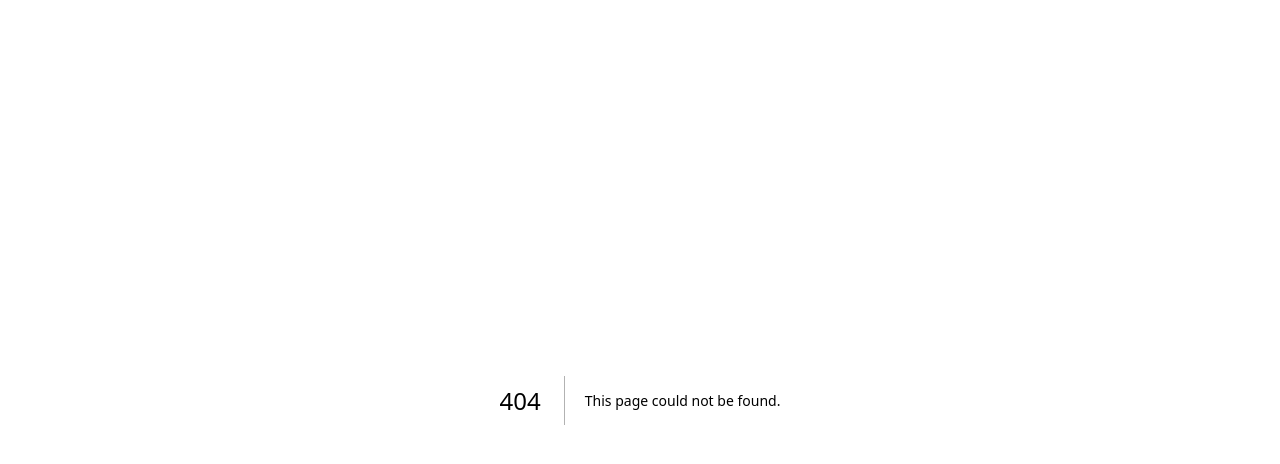
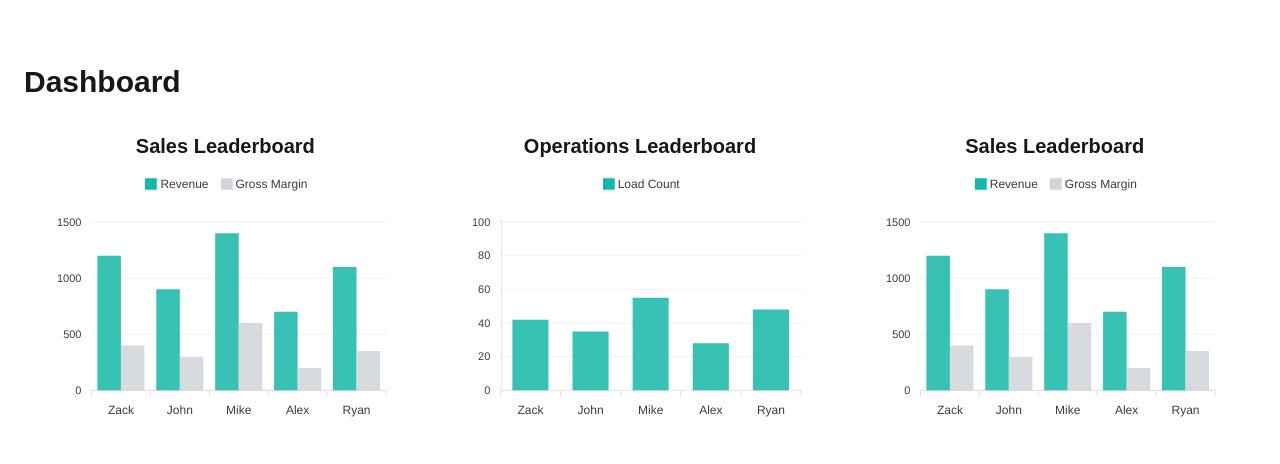
Before and after one commit to FalseF/Hive-Frontend, a Next.js app: page /graph-page in a window 1280 px wide. Before the commit this address had no page. Shown: the top 464 px of the page. Built offline with nearby package versions, Linux system fonts and the light colour scheme.

Commit message:
add apexchars graph view

```diff
--- a/package.json
+++ b/package.json
@@ -9,10 +9,12 @@
     "lint": "eslint"
   },
   "dependencies": {
+    "apexcharts": "^5.3.6",
     "axios": "^1.12.1",
     "jwt-decode": "^4.0.0",
     "next": "15.5.3",
     "react": "^18.2.0",
+    "react-apexcharts": "^1.9.0",
     "react-dom": "^18.2.0",
     "react-hot-toast": "^2.6.0",
     "react-icons": "^5.5.0",
--- /dev/null
+++ b/src/app/graph-page/page.tsx
@@ -0,0 +1,168 @@
+
+"use client";
+
+import Chart from 'react-apexcharts';
+
+const salesData = [
+  { name: 'Zack', revenue: 1200, grossMargin: 400 },
+  { name: 'John', revenue: 900, grossMargin: 300 },
+  { name: 'Mike', revenue: 1400, grossMargin: 600 },
+  { name: 'Alex', revenue: 700, grossMargin: 200 },
+  { name: 'Ryan', revenue: 1100, grossMargin: 350 },
+];
+
+const operationsData = [
+  { name: 'Zack', loadCount: 42 },
+  { name: 'John', loadCount: 35 },
+  { name: 'Mike', loadCount: 55 },
+  { name: 'Alex', loadCount: 28 },
+  { name: 'Ryan', loadCount: 48 },
+];
+
+const RevenueChart = () => {
+  const options: ApexCharts.ApexOptions = {
+    chart: {
+      type: 'bar',
+      toolbar: { show: false },
+    },
+    plotOptions: {
+      bar: {
+        columnWidth: '80%',
+        borderRadius: 0,
+      },
+    },
+    colors: ['#14b8a6', '#d1d5db'], // teal & gray
+    dataLabels: {
+      enabled: false,
+    },
+    grid: {
+      strokeDashArray: 1,
+
+    },
+    xaxis: {
+      categories: salesData.map(x => x.name),
+    },
+    yaxis: {
+      tickAmount: 5,
+    },
+    legend: {
+      position: 'top',
+    },
+  };
+
+  const series = [
+    {
+      name: 'Revenue',
+      data: salesData.map(x => x.revenue),
+    },
+    {
+      name: 'Gross Margin',
+      data: salesData.map(x => x.grossMargin),
+    },
+  ];
+
+  return (
+    <div className="bg-white p-4 rounded-lg">
+      <h2 className="text-xl text-center font-semibold mb-2">
+        Sales Leaderboard
+      </h2>
+
+      <Chart
+        options={options}
+        series={series}
+        type="bar"
+        height={260}
+      />
+    </div>
+  );
+};
+
+const OperationsChart = () => {
+  const options: ApexCharts.ApexOptions = {
+    chart: {
+      type: 'bar',
+      toolbar: { show: false },
+    },
+    plotOptions: {
+      bar: {
+        columnWidth: '60%',
+        borderRadius: 0,
+      },
+    },
+    colors: ['#14b8a6'],
+    dataLabels: {
+      enabled: false,
+    },
+    grid: {
+      strokeDashArray: 1,
+    },
+    states: {
+      hover: {
+        filter: {
+          type: 'darken',
+        },
+      },
+    },
+    xaxis: {
+      categories: operationsData.map(x => x.name),
+      axisBorder: {
+        show: true,
+        color: '#e5e7eb',
+      },
+      crosshairs: {
+        show: false, // ✅ removes gray vertical highlight
+      },
+    },
+    yaxis: {
+      min: 0,
+      tickAmount: 5,
+      axisBorder: {
+        show: true,
+        color: '#e5e7eb',
+      },
+    },
+    legend: {
+      position: 'top',
+      showForSingleSeries: true,
+    },
+  };
+
+  const series = [
+    {
+      name: 'Load Count',
+      data: operationsData.map(x => x.loadCount),
+    },
+  ];
+
+  return (
+    <div className="bg-white p-4 rounded-lg">
+      <h2 className="text-xl text-center font-semibold mb-2">
+        Operations Leaderboard
+      </h2>
+
+      <Chart
+        options={options}
+        series={series}
+        type="bar"
+        height={260}
+      />
+    </div>
+  );
+};
+
+export default function DashboardPage() {
+
+  return (
+
+      <div className=" mt-10 bg-white p-6  rounded-xl">
+        <h1 className="text-3xl font-bold mb-4">Dashboard</h1>
+        <div className="grid grid-cols-3 gap-3">
+          <RevenueChart />
+          <OperationsChart />
+          <RevenueChart />
+        </div>
+
+      </div>
+
+  );
+}
--- a/src/middleware.ts
+++ b/src/middleware.ts
@@ -64,6 +64,6 @@ export async function middleware(req: NextRequest) {
 }
 
 export const config = {
-    matcher: ["/((?!_next|api|static|favicon.ico).*)"],
+    matcher: ["/((?!graph-page|_next|api|static|favicon.ico).*)"],
     runtime: "nodejs",
 };
```
Also changed, not shown: 1 other file (tests, documents, lock files or other folders).
